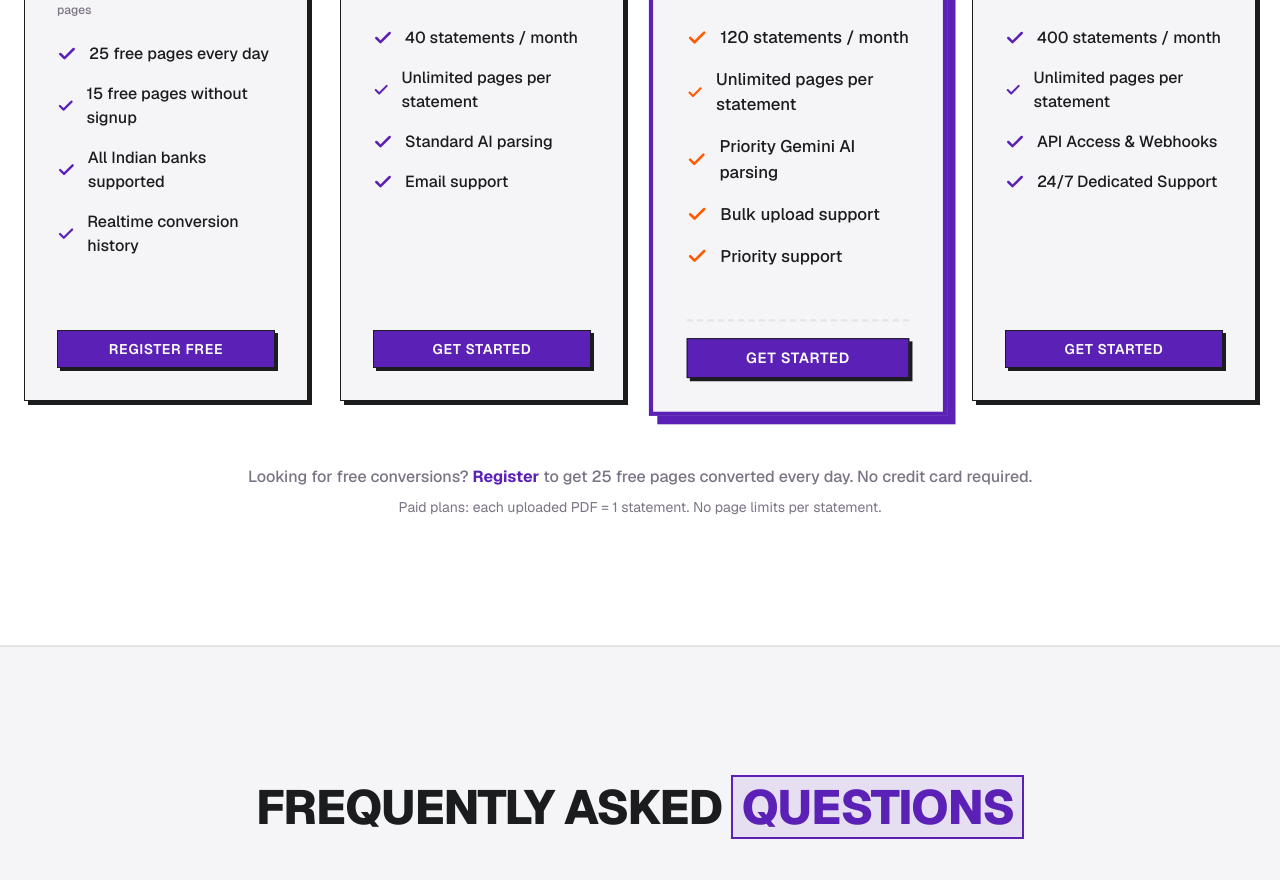
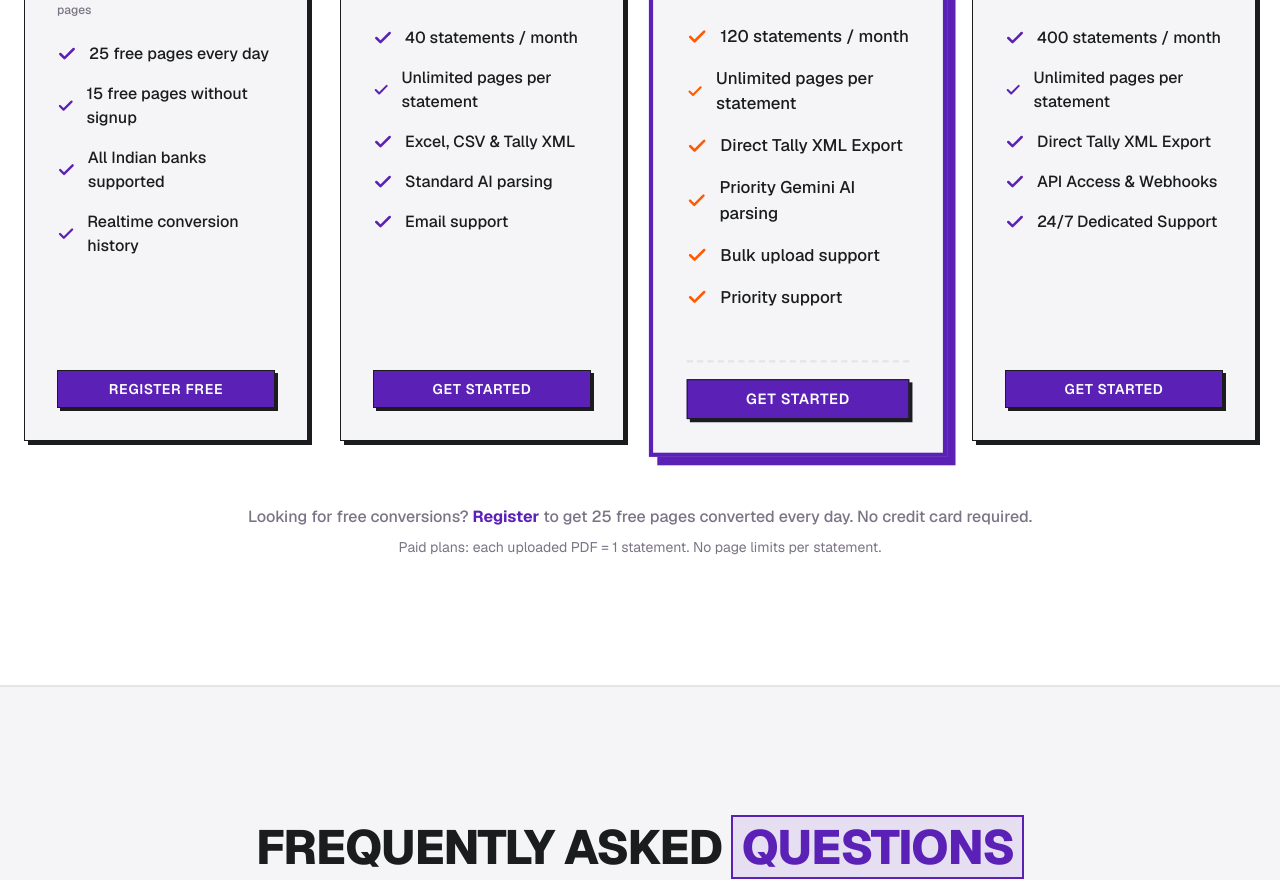
Before and after one commit to Badalu/parsify-landing, a Next.js app: page / in a window 1280 px wide. Shown: the part 6380-7260 px from the top of the page. Built offline with nearby package versions, Linux system fonts and the light colour scheme.

Commit message:
feat: Add Tally XML feature to pricing plans

```diff
--- a/app/components/pricing.tsx
+++ b/app/components/pricing.tsx
@@ -38,6 +38,7 @@ export function Pricing({ DASHBOARD_URL }: { DASHBOARD_URL: string }) {
       features: [
         "40 statements / month",
         "Unlimited pages per statement",
+        "Excel, CSV & Tally XML",
         "Standard AI parsing",
         "Email support",
       ],
@@ -54,6 +55,7 @@ export function Pricing({ DASHBOARD_URL }: { DASHBOARD_URL: string }) {
       features: [
         "120 statements / month",
         "Unlimited pages per statement",
+        "Direct Tally XML Export",
         "Priority Gemini AI parsing",
         "Bulk upload support",
         "Priority support",
@@ -71,6 +73,7 @@ export function Pricing({ DASHBOARD_URL }: { DASHBOARD_URL: string }) {
       features: [
         "400 statements / month",
         "Unlimited pages per statement",
+        "Direct Tally XML Export",
         "API Access & Webhooks",
         "24/7 Dedicated Support",
       ],
--- a/app/pricing/page.tsx
+++ b/app/pricing/page.tsx
@@ -13,7 +13,7 @@ export default function PricingPage() {
       inr: 999,
       usd: 12,
       desc: "Starter — solo CA ke liye",
-      features: ["~40 statements/month (500 pages)", "Standard AI parsing", "All 200+ banks supported", "Email support"],
+      features: ["~40 statements/month (500 pages)", "Standard AI parsing", "Excel, CSV & Tally XML Export", "All 200+ banks supported", "Email support"],
       missing: ["GST split tagging", "REST API access"],
       cta: "Get Started",
       popular: false,
@@ -26,6 +26,7 @@ export default function PricingPage() {
       features: [
         "~120 statements/month (1500 pages)",
         "Priority Gemini AI parsing",
+        "Direct Tally XML Export",
         "All 200+ banks supported",
         "GST split tagging",
         "Bulk processing",
@@ -40,7 +41,7 @@ export default function PricingPage() {
       inr: 3499,
       usd: 45,
       desc: "Pro — busy season ready",
-      features: ["~400 statements/month (5000 pages)", "API Access & Webhooks", "Custom integrations", "24/7 Dedicated Support"],
+      features: ["~400 statements/month (5000 pages)", "Direct Tally XML Export", "API Access & Webhooks", "Custom integrations", "24/7 Dedicated Support"],
       missing: [],
       cta: "Get Started",
       popular: false,
```
